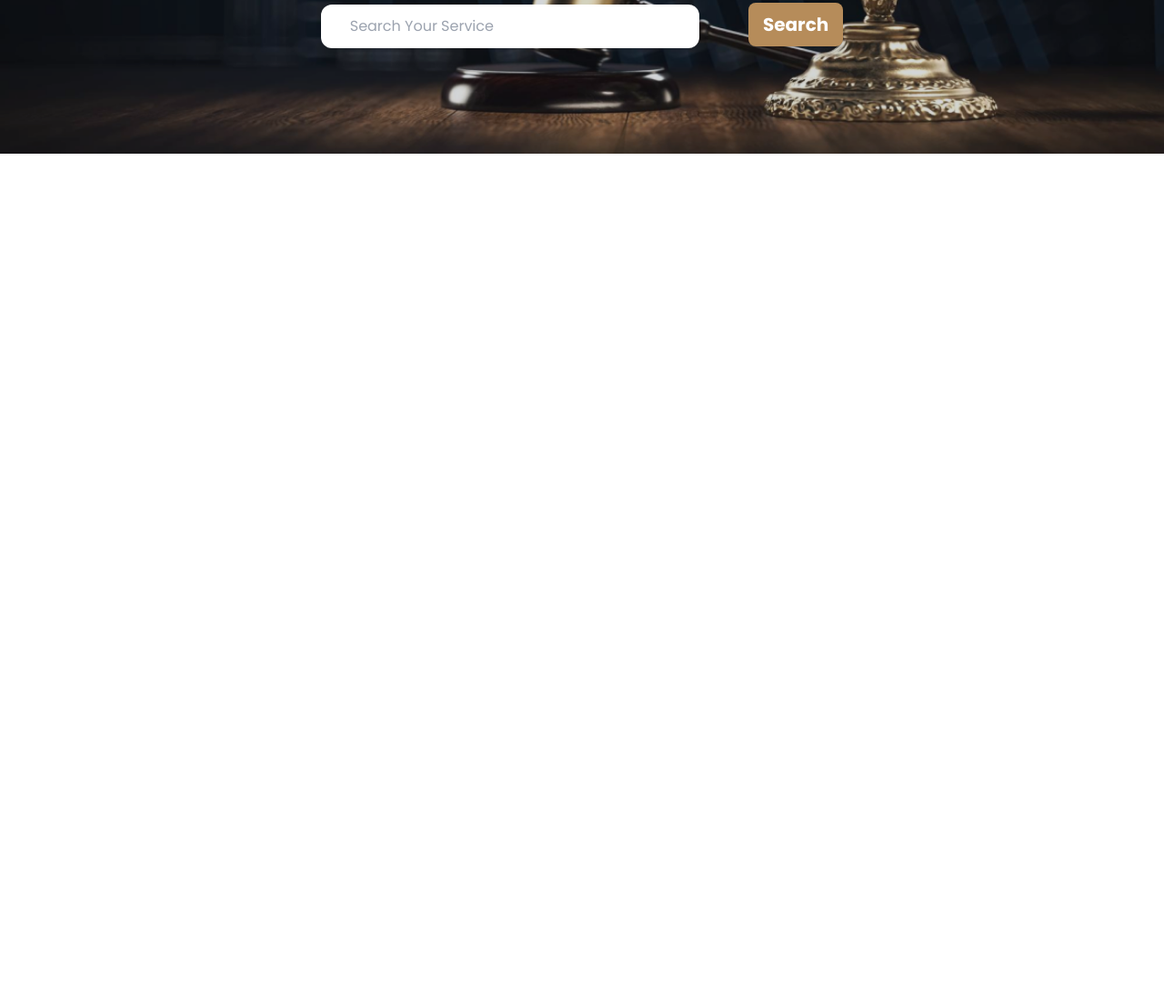
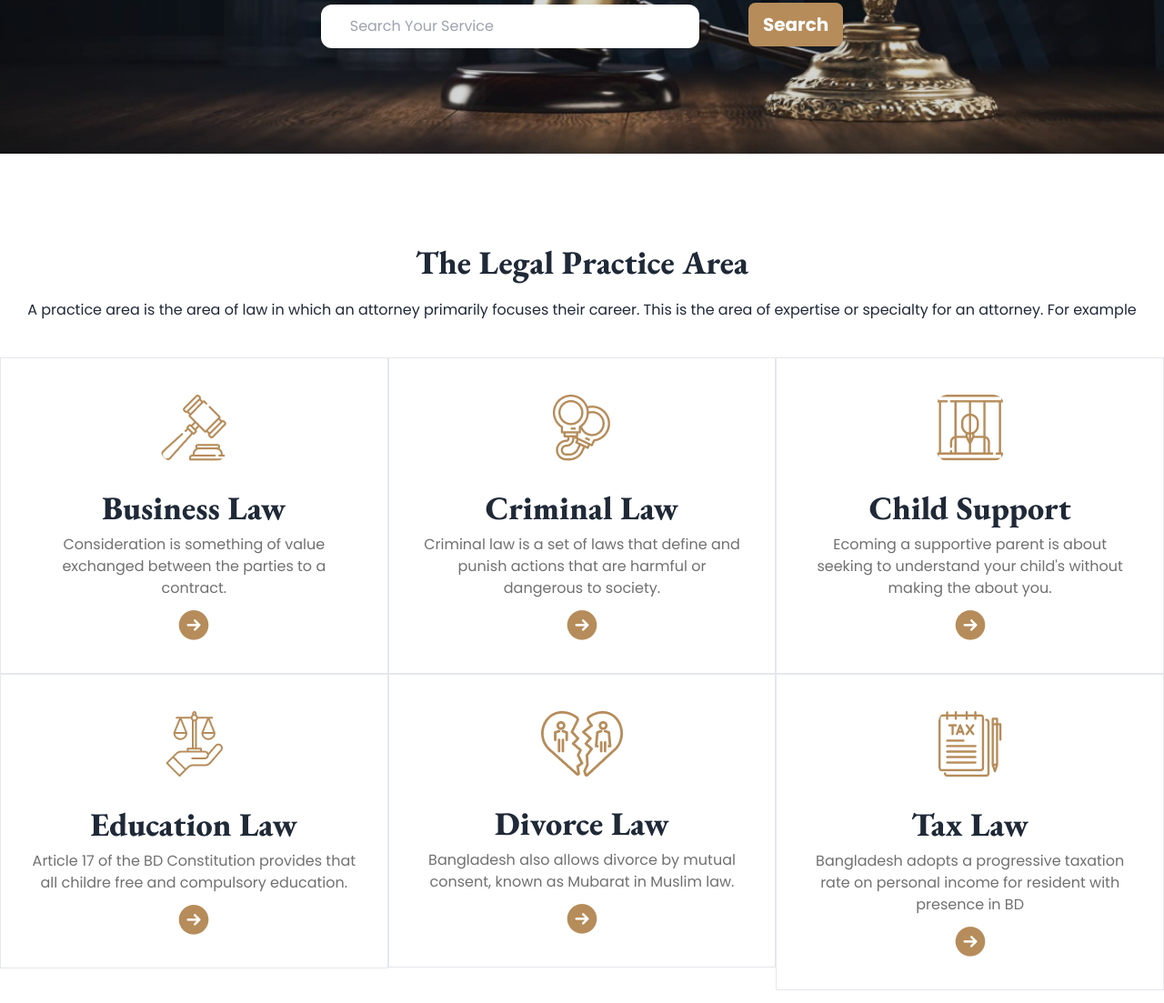
Before and after one commit to abdurrahaman2017/tailwind-and-daisyui-project-2, a plain HTML site: page index.html in a window 1280 px wide. Shown: the part 493-1596 px from the top of the page at 91% size. Before the commit the page ends 800 px from the top, so only its background shows below. Drawn offline with nearby package versions, Linux system fonts and the light colour scheme.

Commit message:
The regal practice section style

```diff
--- a/index.html
+++ b/index.html
@@ -24,6 +24,7 @@
                 colors: {
                     clifford: '#da373d',
                     'primary-color': '#B68C5A',
+                    'secondary-color': '#707070',
                 }
             }
         }
@@ -152,7 +153,7 @@
 
         <!-- hero area section code start here -->
 
-        <section class="mt-[50px]">
+        <section class="mt-[50px] mb-[100px]">
             <div
                     class="hero bg-cover bg-no-repeat"
                     style="background-image: url(images/banner.png);">
@@ -169,10 +170,132 @@
                     </div>
             </div>
         </section>
-
-
         <!-- hero area section code end here -->
     </header>
     <!-- header section code end here -->
+
+    <!-- main section code start here -->
+    <main class="container mx-auto">
+
+        <!-- legal practice area section code start here -->
+        <section class="mb-[100px]">
+            <h2 class="font-extrabold text-4xl text-center eb-garamond-font mb-5">The Legal Practice Area</h2>
+            <p class="poppins-font text-base text-center mb-[40px]">A practice area is the area of law in which an attorney primarily focuses their career. This is the area of expertise or specialty for an attorney. For example</p>
+
+        <div class="grid md:grid-cols-3">
+            <div class="">
+                <div class=" bg-base-100 border">
+                    <figure class="px-10 pt-10 container">
+                    <img
+                        src="images/business.png"
+                        alt="Shoes"
+                        class="rounded-xl mx-auto"/>
+                    </figure>
+                    <div class="card-body items-center text-center">
+                    <h2 class="eb-garamond-font font-extrabold text-4xl">Business Law</h2>
+                    <p class="poppins-font text-[#707070]">Consideration is something of value exchanged between the parties to a contract.</p>
+                    <div class="card-actions">
+                        <img src="images/Frame.png" alt="">
+                    </div>
+                    </div>
+                </div>
+            </div>
+
+            <div>
+                <div class="bg-base-100 border">
+                    <figure class="px-10 pt-10 container">
+                    <img
+                        src="images/criminal.png"
+                        alt="Shoes"
+                        class="rounded-xl mx-auto" />
+                    </figure>
+                    <div class="card-body items-center text-center">
+                    <h2 class="eb-garamond-font font-extrabold text-4xl">Criminal Law</h2>
+                    <p class="poppins-font text-[#707070]">Criminal law is a set of laws that define and punish actions that are harmful or dangerous to society.</p>
+                    <div class="card-actions">
+                        <img src="images/Frame.png" alt="">
+                    </div>
+                    </div>
+                </div>
+            </div>
+
+            <div>
+                <div class=" bg-base-100 border">
+                    <figure class="px-10 pt-10 container">
+                    <img
+                        src="images/child.png"
+                        alt="Shoes"
+                        class="rounded-xl mx-auto" />
+                    </figure>
+                    <div class="card-body items-center text-center">
+                    <h2 class="eb-garamond-font font-extrabold text-4xl">Child Support</h2>
+                    <p class="poppins-font text-[#707070]">Ecoming a supportive parent is about seeking to understand your child's without making the about you.</p>
+                    <div class="card-actions">
+                        <img src="images/Frame.png" alt="">
+                    </div>
+                    </div>
+                </div>
+            </div>
+
+            <div>
+                <div class=" bg-base-100 border">
+                    <figure class="px-10 pt-10 container">
+                    <img
+                        src="images/education.png"
+                        alt="Shoes"
+                        class="rounded-xl mx-auto" />
+                    </figure>
+                    <div class="card-body items-center text-center">
+                    <h2 class="eb-garamond-font font-extrabold text-4xl">Education Law</h2>
+                    <p class="poppins-font text-[#707070]">Article 17 of the BD Constitution provides that all childre free and compulsory education.</p>
+                    <div class="card-actions">
+                        <img src="images/Frame.png" alt="">
+                    </div>
+                    </div>
+                </div>
+            </div>
+
+            <div>
+                <div class=" bg-base-100 border">
+                    <figure class="px-10 pt-10 container">
+                    <img
+                        src="images/divorce.png"
+                        alt="Shoes"
+                        class="rounded-xl mx-auto" />
+                    </figure>
+                    <div class="card-body items-center text-center">
+                    <h2 class="eb-garamond-font font-extrabold text-4xl">Divorce Law</h2>
+                    <p class="poppins-font text-[#707070]">Bangladesh also allows divorce by mutual consent, known as Mubarat in Muslim law. </p>
+                    <div class="card-actions">
+                        <img src="images/Frame.png" alt="">
+                    </div>
+                    </div>
+                </div>
+            </div>
+
+            <div>
+                <div class="bg-base-100 border">
+                    <figure class="px-10 pt-10 container">
+                    <img
+                        src="images/tax.png"
+                        alt="Shoes"
+                        class="rounded-xl mx-auto" />
+                    </figure>
+                    <div class="card-body items-center text-center">
+                    <h2 class="eb-garamond-font font-extrabold text-4xl">Tax Law</h2>
+                    <p class="poppins-font text-[#707070]">Bangladesh adopts a progressive taxation rate on personal income for resident with presence in BD</p>
+                    <div class="card-actions">
+                        <img src="images/Frame.png" alt="">
+                    </div>
+                    </div>
+                </div>
+            </div>
+
+
+        </div>
+        </section>
+        <!-- legal practice area section code end here -->
+    </main>
+    <!-- main section code end here -->
 </body>
 </html>
```
